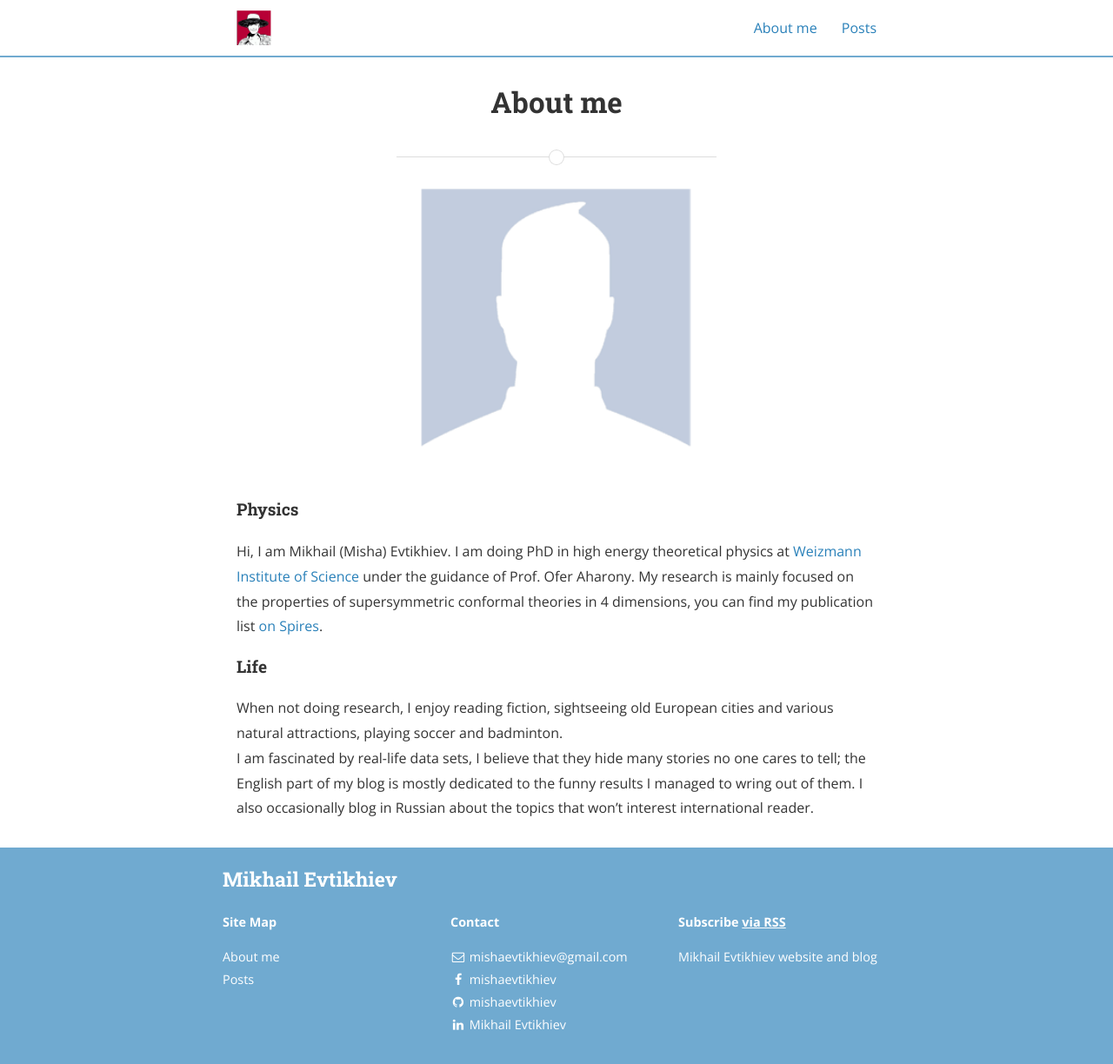
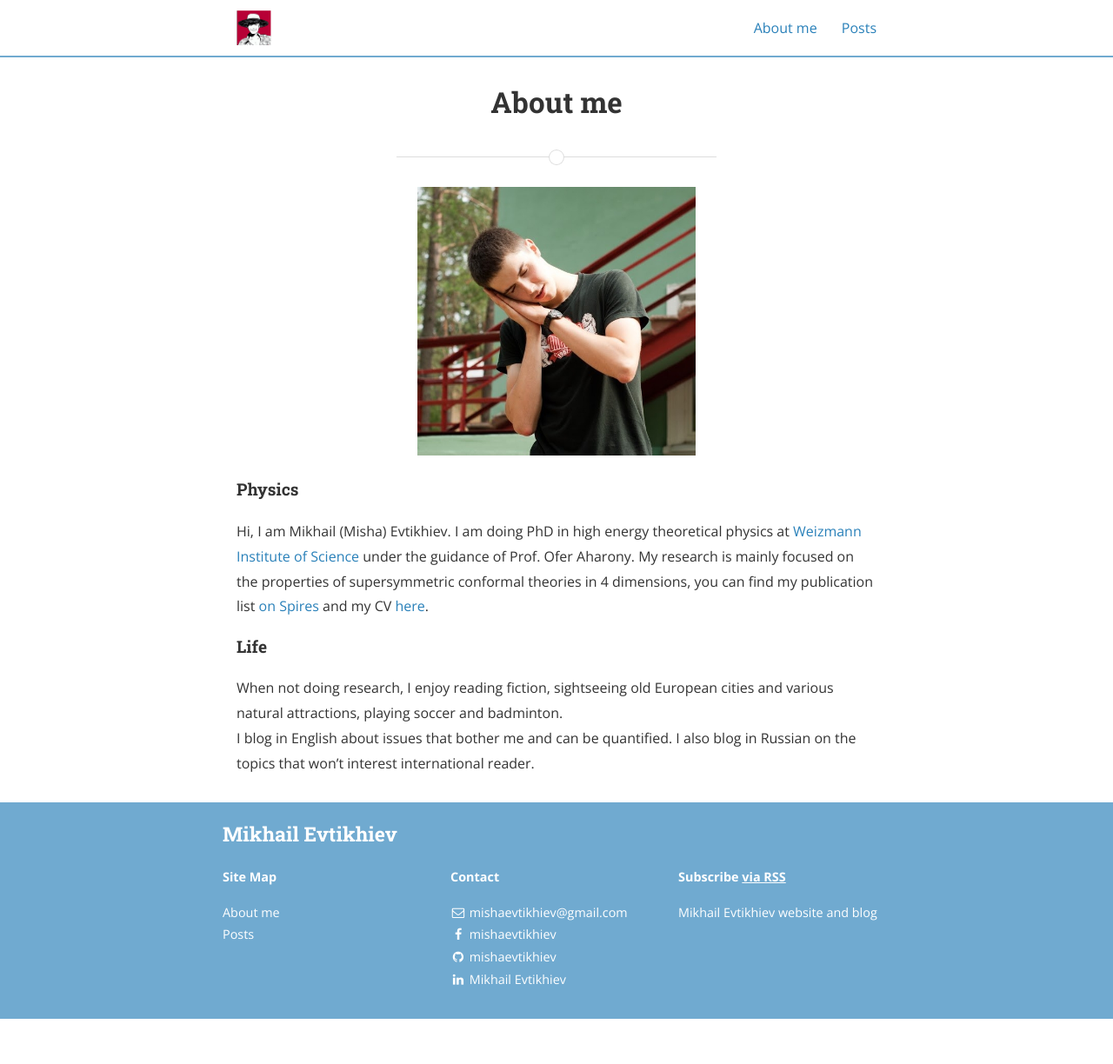
Before and after one commit to mishaevtikhiev/mishaevtikhiev.github.io, a Jekyll site: the page built from about.md, in a window 1280 px wide. Shown: the whole page at 87% size. Built offline with Jekyll 4.4.1, drawn with Linux system fonts in a browser that asks for light colours; nearby versions of some CDN libraries; a style sheet for code colours, icons or effects is not loaded; after the commit the page ends 1172 px from its top, so only the background shows below that.

Commit message:
updated about

```diff
--- a/about.md
+++ b/about.md
@@ -4,11 +4,11 @@ title: About me
 permalink: /about/
 ---
 
-<img src="{{ site.baseurl }}/assets/profile-placeholder.gif" title="" class="profile">
+<img src="{{ site.baseurl }}/assets/me.jpg" title="" class="profile">
 
 #### Physics
-Hi, I am Mikhail (Misha) Evtikhiev. I am doing PhD in high energy theoretical physics at [Weizmann Institute of Science](http://weizmann.ac.il) under the guidance of Prof. Ofer Aharony. My research is mainly focused on the properties of supersymmetric conformal theories in 4 dimensions, you can find my publication list [on Spires](http://inspirehep.net/search?ln=en&p=find+a+mikhail+evtikhiev&of=hb&action_search=Search&sf=earliestdate&so=d).
+Hi, I am Mikhail (Misha) Evtikhiev. I am doing PhD in high energy theoretical physics at [Weizmann Institute of Science](http://weizmann.ac.il) under the guidance of Prof. Ofer Aharony. My research is mainly focused on the properties of supersymmetric conformal theories in 4 dimensions, you can find my publication list [on Spires](http://inspirehep.net/search?ln=en&p=find+a+mikhail+evtikhiev&of=hb&action_search=Search&sf=earliestdate&so=d) and my CV [here]({{ site.baseurl }}/assets/CV.pdf).
 
 #### Life
 When not doing research, I enjoy reading fiction, sightseeing old European cities and various natural attractions, playing soccer and badminton.
-I am fascinated by real-life data sets, I believe that they hide many stories no one cares to tell; the English part of my blog is mostly dedicated to the funny results I managed to wring out of them. I also occasionally blog in Russian about the topics that won't interest international reader.
+I blog in English about issues that bother me and can be quantified. I also blog in Russian on the topics that won't interest international reader.
```
